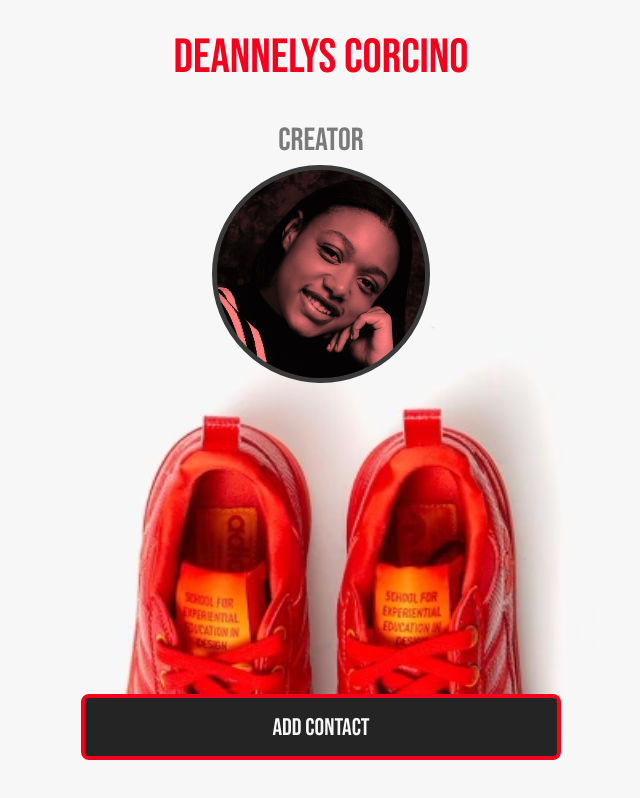
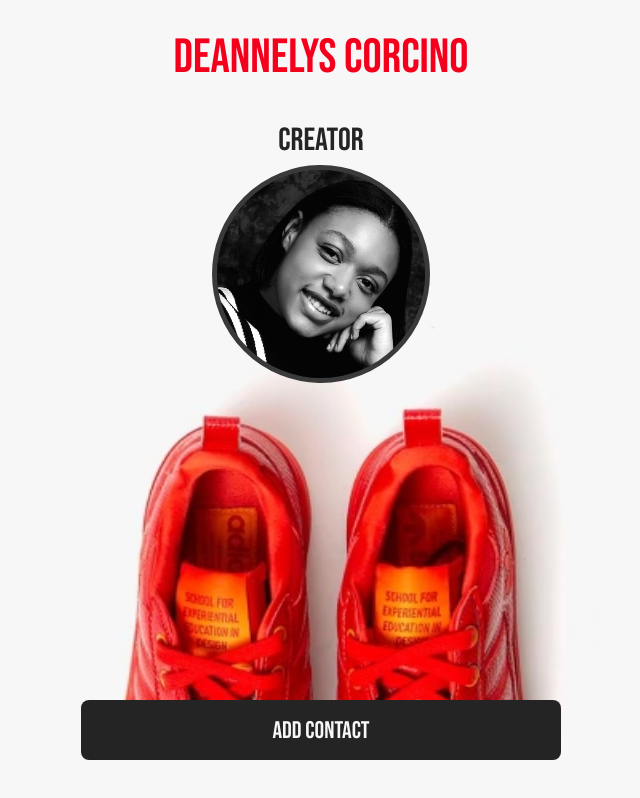
Before and after one commit to Atlessc/web54-contact-profile, a React (Vite) app: page / in a window 1280 px wide. Shown: the whole page, without its empty margins (319-959 px from the left). Built offline with nearby package versions, Linux system fonts and the light colour scheme; no server answers.

Commit message:
final push

```diff
--- a/src/App.css
+++ b/src/App.css
@@ -31,6 +31,7 @@
 .Name h2 {
   font-size: 2rem;
   margin: 0;
+  color:#242424
 }
 
 .pfp {
@@ -64,7 +65,6 @@
   max-width: 30rem;
   background-color: #242424;
   color: #f7f7f7;
-  border: 0.3rem solid #f4001d;
 }
 
 .pfpimg {
@@ -78,14 +78,12 @@
   -webkit-filter: brightness(1.3);
 }
 
-.red-tint {
+/* .red-tint {
   position: absolute;
   z-index: 11;
   background-color: rgba(255, 0, 0, 0.5);
-  /* blending */
   mix-blend-mode: multiply;
-  /* brighten image */
   width: 100%;
   height: 100%;
   border-radius: 50%;
-}
+} */
--- a/src/App.jsx
+++ b/src/App.jsx
@@ -28,7 +28,7 @@ function App() {
         <h2>Creator</h2>
         <div className='pfp'>
           <img src='/pfp.png' alt='profile' className='pfpimg'/>
-          <div className='red-tint' />
+          {/* <div className='red-tint' /> */}
         </div>
       </div>
       <div className='CTA-Button'>
```
